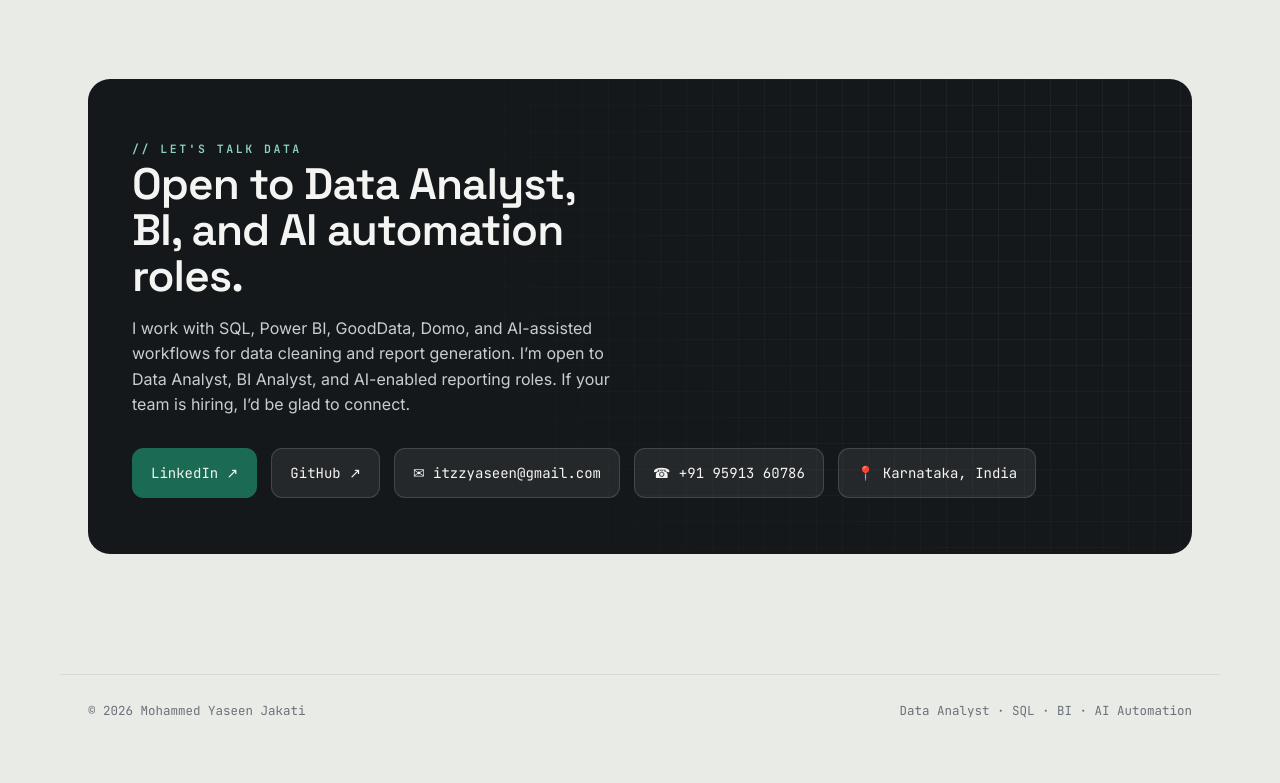
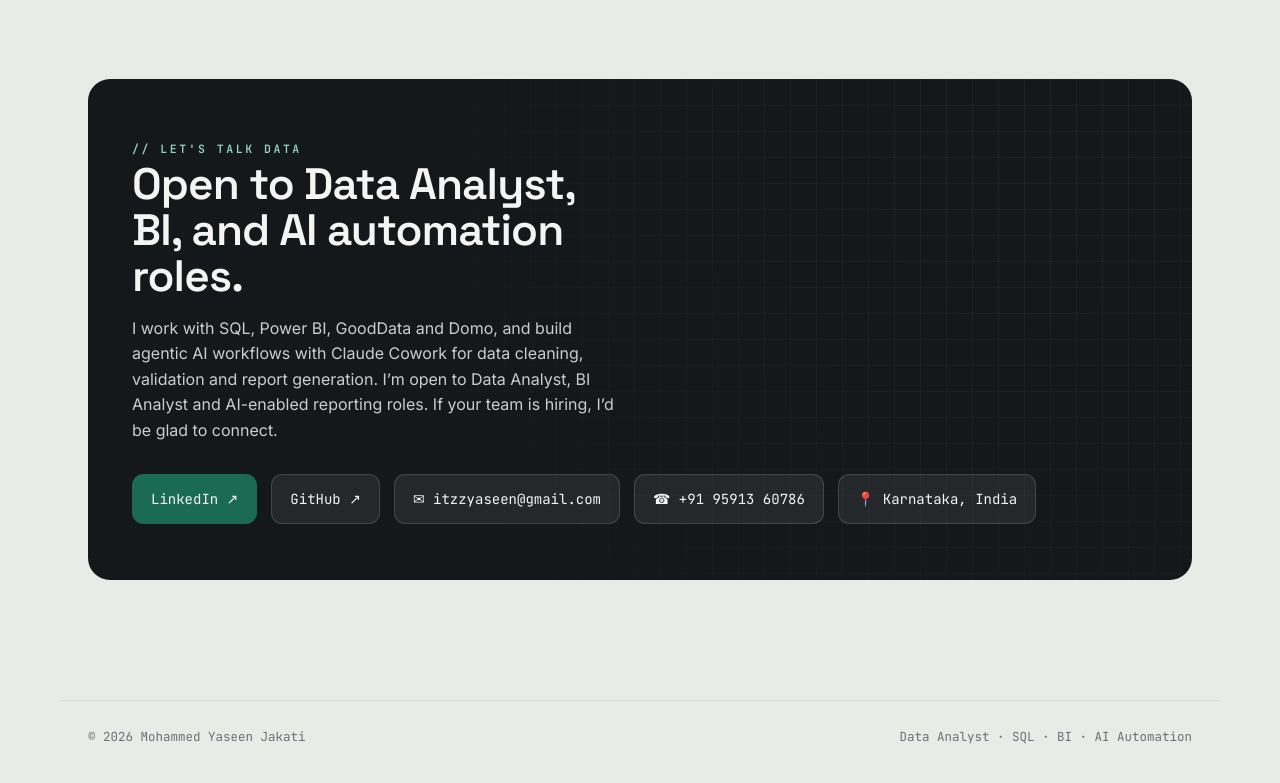
Before and after one commit to itzzyaseen/Portfolio, a plain HTML site: page index.html in a window 1280 px wide. Shown: the part 4430-5213 px from the top of the page. Drawn offline with Linux system fonts and the light colour scheme.

Commit message:
Add Claude Cowork and agentic AI to contact copy

```diff
--- a/index.html
+++ b/index.html
@@ -527,7 +527,7 @@
       <div class="contact reveal">
         <span class="eyebrow" style="color:#8fd4bf">// Let's talk data</span>
         <h2>Open to Data Analyst, BI, and AI automation roles.</h2>
-        <p>I work with SQL, Power BI, GoodData, Domo, and AI-assisted workflows for data cleaning and report generation. I’m open to Data Analyst, BI Analyst, and AI-enabled reporting roles. If your team is hiring, I’d be glad to connect.</p>
+        <p>I work with SQL, Power BI, GoodData and Domo, and build agentic AI workflows with Claude Cowork for data cleaning, validation and report generation. I’m open to Data Analyst, BI Analyst and AI-enabled reporting roles. If your team is hiring, I’d be glad to connect.</p>
         <div class="cc-row">
           <a class="cc primary" href="https://www.linkedin.com/in/itzzyaseen" target="_blank" rel="noopener">LinkedIn ↗</a>
           <a class="cc" href="https://github.com/itzzyaseen/Portfolio" target="_blank" rel="noopener">GitHub ↗</a>
```
